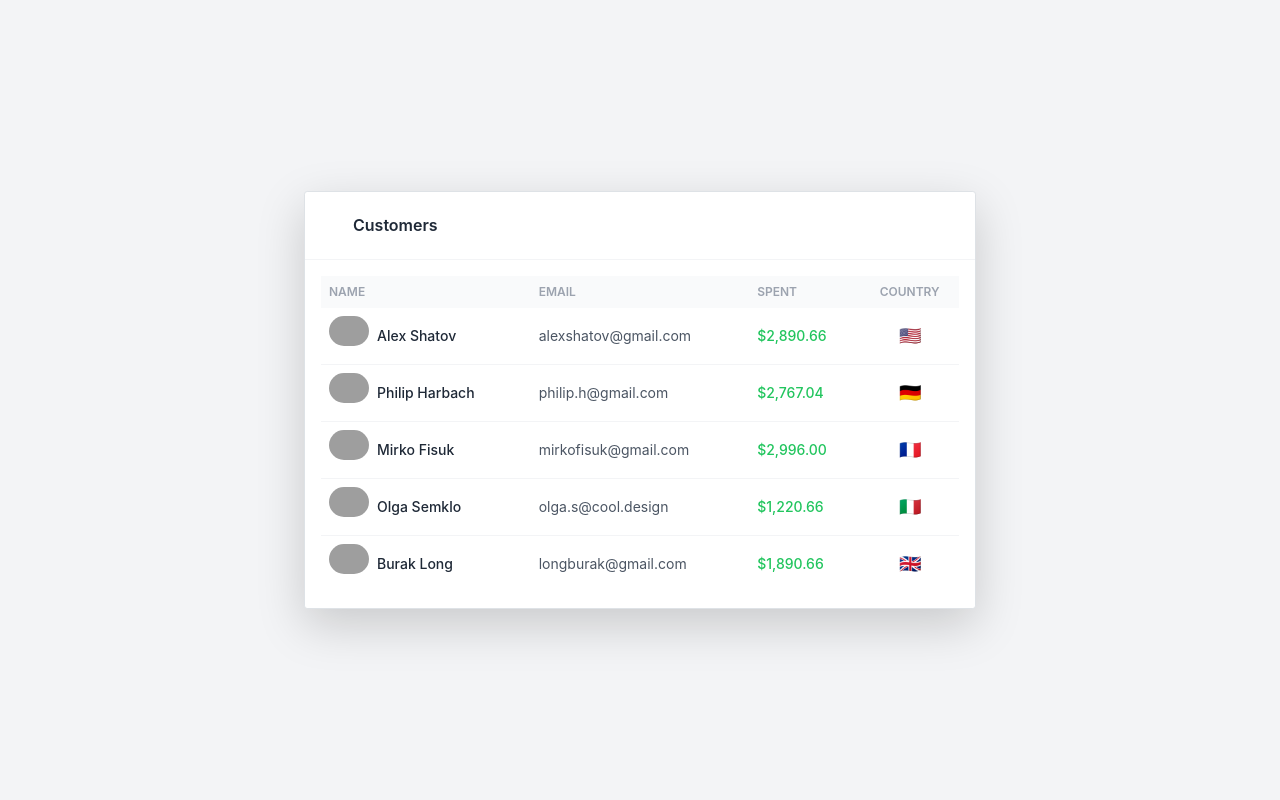
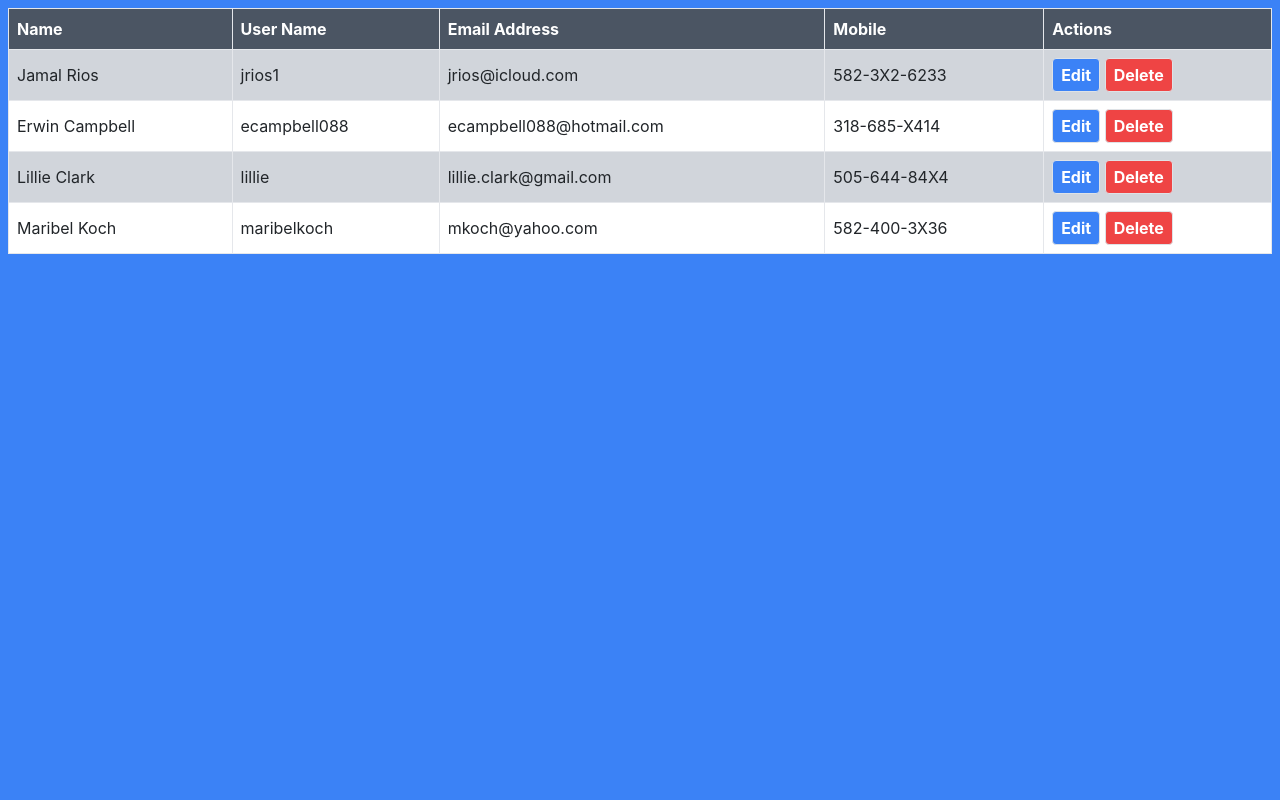
Before and after one commit to Anupamsingh12/test, a Django app: page /status in a window 1280 px wide. Shown: the part 68-868 px from the top of the page. After the commit the page ends 322 px from the top, so only its background shows below. Run offline with Django 3.2, Linux system fonts and the light colour scheme; some libraries are stand-ins or nearby versions; grey boxes are pictures that could not be loaded.

Commit message:
ssssssssssss

```diff
--- a/templates/payment.html
+++ b/templates/payment.html
@@ -14,124 +14,66 @@
 {% include 'index.html' %}
 <body class="bg-blue-500"></body>
     <!-- component -->
-<section class="antialiased bg-gray-100 text-gray-600 h-screen px-4">
-    <div class="flex flex-col justify-center h-full">
-        <!-- Table -->
-        <div class="w-full max-w-2xl mx-auto bg-white shadow-lg rounded-sm border border-gray-200">
-            <header class="px-5 py-4 border-b border-gray-100">
-                <h2 class="font-semibold text-gray-800">Customers</h2>
-            </header>
-            <div class="p-3">
-                <div class="overflow-x-auto">
-                    <table class="table-auto w-full">
-                        <thead class="text-xs font-semibold uppercase text-gray-400 bg-gray-50">
-                            <tr>
-                                <th class="p-2 whitespace-nowrap">
-                                    <div class="font-semibold text-left">Name</div>
-                                </th>
-                                <th class="p-2 whitespace-nowrap">
-                                    <div class="font-semibold text-left">Email</div>
-                                </th>
-                                <th class="p-2 whitespace-nowrap">
-                                    <div class="font-semibold text-left">Spent</div>
-                                </th>
-                                <th class="p-2 whitespace-nowrap">
-                                    <div class="font-semibold text-center">Country</div>
-                                </th>
+<!-- component -->
+<!-- component -->
+<div class = "mt-2 mr-2 ml-2">
+<table class="min-w-full border-collapse block md:table">
+    <thead class="block md:table-header-group">
+        <tr class="border border-grey-500 md:border-none block md:table-row absolute -top-full md:top-auto -left-full md:left-auto  md:relative ">
+            <th class="bg-gray-600 p-2 text-white font-bold md:border md:border-grey-500 text-left block md:table-cell">Name</th>
+            <th class="bg-gray-600 p-2 text-white font-bold md:border md:border-grey-500 text-left block md:table-cell">User Name</th>
+            <th class="bg-gray-600 p-2 text-white font-bold md:border md:border-grey-500 text-left block md:table-cell">Email Address</th>
+            <th class="bg-gray-600 p-2 text-white font-bold md:border md:border-grey-500 text-left block md:table-cell">Mobile</th>
+            <th class="bg-gray-600 p-2 text-white font-bold md:border md:border-grey-500 text-left block md:table-cell">Actions</th>
         </tr>
     </thead>
-                        <tbody class="text-sm divide-y divide-gray-100">
-                            <tr>
-                                <td class="p-2 whitespace-nowrap">
-                                    <div class="flex items-center">
-                                        <div class="w-10 h-10 flex-shrink-0 mr-2 sm:mr-3"><img class="rounded-full" src="https://raw.githubusercontent.com/cruip/vuejs-admin-dashboard-template/main/src/images/user-36-05.jpg" width="40" height="40" alt="Alex Shatov"></div>
-                                        <div class="font-medium text-gray-800">Alex Shatov</div>
-                                    </div>
-                                </td>
-                                <td class="p-2 whitespace-nowrap">
-                                    <div class="text-left">alexshatov@gmail.com</div>
-                                </td>
-                                <td class="p-2 whitespace-nowrap">
-                                    <div class="text-left font-medium text-green-500">$2,890.66</div>
-                                </td>
-                                <td class="p-2 whitespace-nowrap">
-                                    <div class="text-lg text-center">🇺🇸</div>
+    <tbody class="block md:table-row-group">
+        <tr class="bg-gray-300 border border-grey-500 md:border-none block md:table-row">
+            <td class="p-2 md:border md:border-grey-500 text-left block md:table-cell"><span class="inline-block w-1/3 md:hidden font-bold">Name</span>Jamal Rios</td>
+            <td class="p-2 md:border md:border-grey-500 text-left block md:table-cell"><span class="inline-block w-1/3 md:hidden font-bold">User Name</span>jrios1</td>
+            <td class="p-2 md:border md:border-grey-500 text-left block md:table-cell"><span class="inline-block w-1/3 md:hidden font-bold">Email Address</span>jrios@icloud.com</td>
+            <td class="p-2 md:border md:border-grey-500 text-left block md:table-cell"><span class="inline-block w-1/3 md:hidden font-bold">Mobile</span>582-3X2-6233</td>
+            <td class="p-2 md:border md:border-grey-500 text-left block md:table-cell">
+                <span class="inline-block w-1/3 md:hidden font-bold">Actions</span>
+                <button class="bg-blue-500 hover:bg-blue-700 text-white font-bold py-1 px-2 border border-blue-500 rounded">Edit</button>
+                <button class="bg-red-500 hover:bg-red-700 text-white font-bold py-1 px-2 border border-red-500 rounded">Delete</button>
             </td>
         </tr>
-                            <tr>
-                                <td class="p-2 whitespace-nowrap">
-                                    <div class="flex items-center">
-                                        <div class="w-10 h-10 flex-shrink-0 mr-2 sm:mr-3"><img class="rounded-full" src="https://raw.githubusercontent.com/cruip/vuejs-admin-dashboard-template/main/src/images/user-36-06.jpg" width="40" height="40" alt="Philip Harbach"></div>
-                                        <div class="font-medium text-gray-800">Philip Harbach</div>
-                                    </div>
-                                </td>
-                                <td class="p-2 whitespace-nowrap">
-                                    <div class="text-left">philip.h@gmail.com</div>
-                                </td>
-                                <td class="p-2 whitespace-nowrap">
-                                    <div class="text-left font-medium text-green-500">$2,767.04</div>
-                                </td>
-                                <td class="p-2 whitespace-nowrap">
-                                    <div class="text-lg text-center">🇩🇪</div>
+        <tr class="bg-white border border-grey-500 md:border-none block md:table-row">
+            <td class="p-2 md:border md:border-grey-500 text-left block md:table-cell"><span class="inline-block w-1/3 md:hidden font-bold">Name</span>Erwin Campbell</td>
+            <td class="p-2 md:border md:border-grey-500 text-left block md:table-cell"><span class="inline-block w-1/3 md:hidden font-bold">User Name</span>ecampbell088</td>
+            <td class="p-2 md:border md:border-grey-500 text-left block md:table-cell"><span class="inline-block w-1/3 md:hidden font-bold">Email Address</span>ecampbell088@hotmail.com</td>
+            <td class="p-2 md:border md:border-grey-500 text-left block md:table-cell"><span class="inline-block w-1/3 md:hidden font-bold">Mobile</span>318-685-X414</td>
+            <td class="p-2 md:border md:border-grey-500 text-left block md:table-cell">
+                <span class="inline-block w-1/3 md:hidden font-bold">Actions</span>
+                <button class="bg-blue-500 hover:bg-blue-700 text-white font-bold py-1 px-2 border border-blue-500 rounded">Edit</button>
+                <button class="bg-red-500 hover:bg-red-700 text-white font-bold py-1 px-2 border border-red-500 rounded">Delete</button>
             </td>
         </tr>
-                            <tr>
-                                <td class="p-2 whitespace-nowrap">
-                                    <div class="flex items-center">
-                                        <div class="w-10 h-10 flex-shrink-0 mr-2 sm:mr-3"><img class="rounded-full" src="https://raw.githubusercontent.com/cruip/vuejs-admin-dashboard-template/main/src/images/user-36-07.jpg" width="40" height="40" alt="Mirko Fisuk"></div>
-                                        <div class="font-medium text-gray-800">Mirko Fisuk</div>
-                                    </div>
-                                </td>
-                                <td class="p-2 whitespace-nowrap">
-                                    <div class="text-left">mirkofisuk@gmail.com</div>
-                                </td>
-                                <td class="p-2 whitespace-nowrap">
-                                    <div class="text-left font-medium text-green-500">$2,996.00</div>
-                                </td>
-                                <td class="p-2 whitespace-nowrap">
-                                    <div class="text-lg text-center">🇫🇷</div>
+        <tr class="bg-gray-300 border border-grey-500 md:border-none block md:table-row">
+            <td class="p-2 md:border md:border-grey-500 text-left block md:table-cell"><span class="inline-block w-1/3 md:hidden font-bold">Name</span>Lillie Clark</td>
+            <td class="p-2 md:border md:border-grey-500 text-left block md:table-cell"><span class="inline-block w-1/3 md:hidden font-bold">User Name</span>lillie</td>
+            <td class="p-2 md:border md:border-grey-500 text-left block md:table-cell"><span class="inline-block w-1/3 md:hidden font-bold">Email Address</span>lillie.clark@gmail.com</td>
+            <td class="p-2 md:border md:border-grey-500 text-left block md:table-cell"><span class="inline-block w-1/3 md:hidden font-bold">Mobile</span>505-644-84X4</td>
+            <td class="p-2 md:border md:border-grey-500 text-left block md:table-cell">
+                <span class="inline-block w-1/3 md:hidden font-bold">Actions</span>
+                <button class="bg-blue-500 hover:bg-blue-700 text-white font-bold py-1 px-2 border border-blue-500 rounded">Edit</button>
+                <button class="bg-red-500 hover:bg-red-700 text-white font-bold py-1 px-2 border border-red-500 rounded">Delete</button>
             </td>
         </tr>
-                            <tr>
-                                <td class="p-2 whitespace-nowrap">
-                                    <div class="flex items-center">
-                                        <div class="w-10 h-10 flex-shrink-0 mr-2 sm:mr-3"><img class="rounded-full" src="https://raw.githubusercontent.com/cruip/vuejs-admin-dashboard-template/main/src/images/user-36-08.jpg" width="40" height="40" alt="Olga Semklo"></div>
-                                        <div class="font-medium text-gray-800">Olga Semklo</div>
-                                    </div>
-                                </td>
-                                <td class="p-2 whitespace-nowrap">
-                                    <div class="text-left">olga.s@cool.design</div>
-                                </td>
-                                <td class="p-2 whitespace-nowrap">
-                                    <div class="text-left font-medium text-green-500">$1,220.66</div>
-                                </td>
-                                <td class="p-2 whitespace-nowrap">
-                                    <div class="text-lg text-center">🇮🇹</div>
-                                </td>
-                            </tr>
-                            <tr>
-                                <td class="p-2 whitespace-nowrap">
-                                    <div class="flex items-center">
-                                        <div class="w-10 h-10 flex-shrink-0 mr-2 sm:mr-3"><img class="rounded-full" src="https://raw.githubusercontent.com/cruip/vuejs-admin-dashboard-template/main/src/images/user-36-09.jpg" width="40" height="40" alt="Burak Long"></div>
-                                        <div class="font-medium text-gray-800">Burak Long</div>
-                                    </div>
-                                </td>
-                                <td class="p-2 whitespace-nowrap">
-                                    <div class="text-left">longburak@gmail.com</div>
-                                </td>
-                                <td class="p-2 whitespace-nowrap">
-                                    <div class="text-left font-medium text-green-500">$1,890.66</div>
-                                </td>
-                                <td class="p-2 whitespace-nowrap">
-                                    <div class="text-lg text-center">🇬🇧</div>
+        <tr class="bg-white border border-grey-500 md:border-none block md:table-row">
+            <td class="p-2 md:border md:border-grey-500 text-left block md:table-cell"><span class="inline-block w-1/3 md:hidden font-bold">Name</span>Maribel Koch</td>
+            <td class="p-2 md:border md:border-grey-500 text-left block md:table-cell"><span class="inline-block w-1/3 md:hidden font-bold">User Name</span>maribelkoch</td>
+            <td class="p-2 md:border md:border-grey-500 text-left block md:table-cell"><span class="inline-block w-1/3 md:hidden font-bold">Email Address</span>mkoch@yahoo.com</td>
+            <td class="p-2 md:border md:border-grey-500 text-left block md:table-cell"><span class="inline-block w-1/3 md:hidden font-bold">Mobile</span>582-400-3X36</td>
+            <td class="p-2 md:border md:border-grey-500 text-left block md:table-cell">
+                <span class="inline-block w-1/3 md:hidden font-bold">Actions</span>
+                <button class="bg-blue-500 hover:bg-blue-700 text-white font-bold py-1 px-2 border border-blue-500 rounded">Edit</button>
+                <button class="bg-red-500 hover:bg-red-700 text-white font-bold py-1 px-2 border border-red-500 rounded">Delete</button>
             </td>
         </tr>
     </tbody>
 </table>
 </div>
-            </div>
-        </div>
-    </div>
-</section>
 
 </html>
--- a/templates/updateProfile.html
+++ b/templates/updateProfile.html
@@ -13,7 +13,7 @@
 
 {% include 'index.html' %}
     <body class="bg-blue-500"></body>
-	<div class="container mx-auto my-5 p-5 ">
+	<div class="container mx-auto  p-5 ">
         <div class="md:flex no-wrap md:-mx-2 -mt-12 ">
             <!-- Left Side -->
             <div class="w-full md:w-3/12 md:mx-2">
```
Lines whose indentation alone changed are shown as unchanged.
